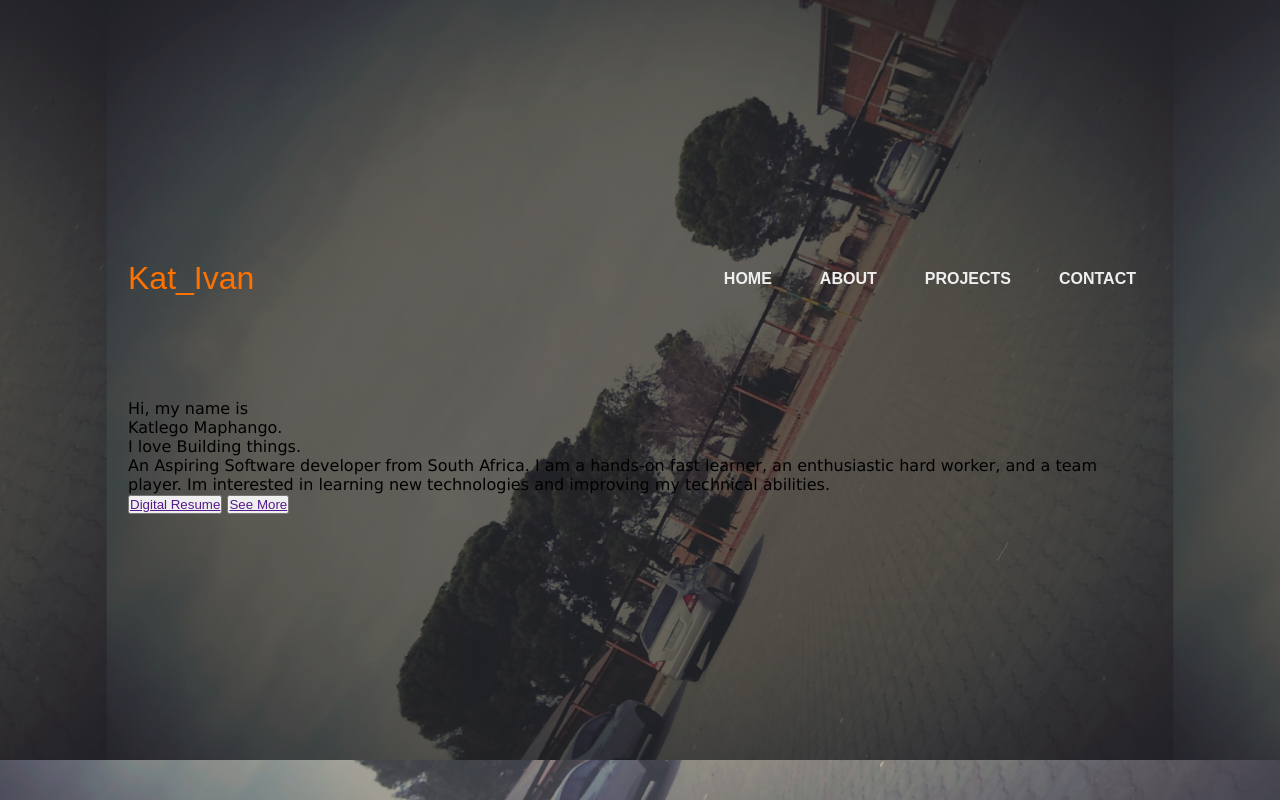
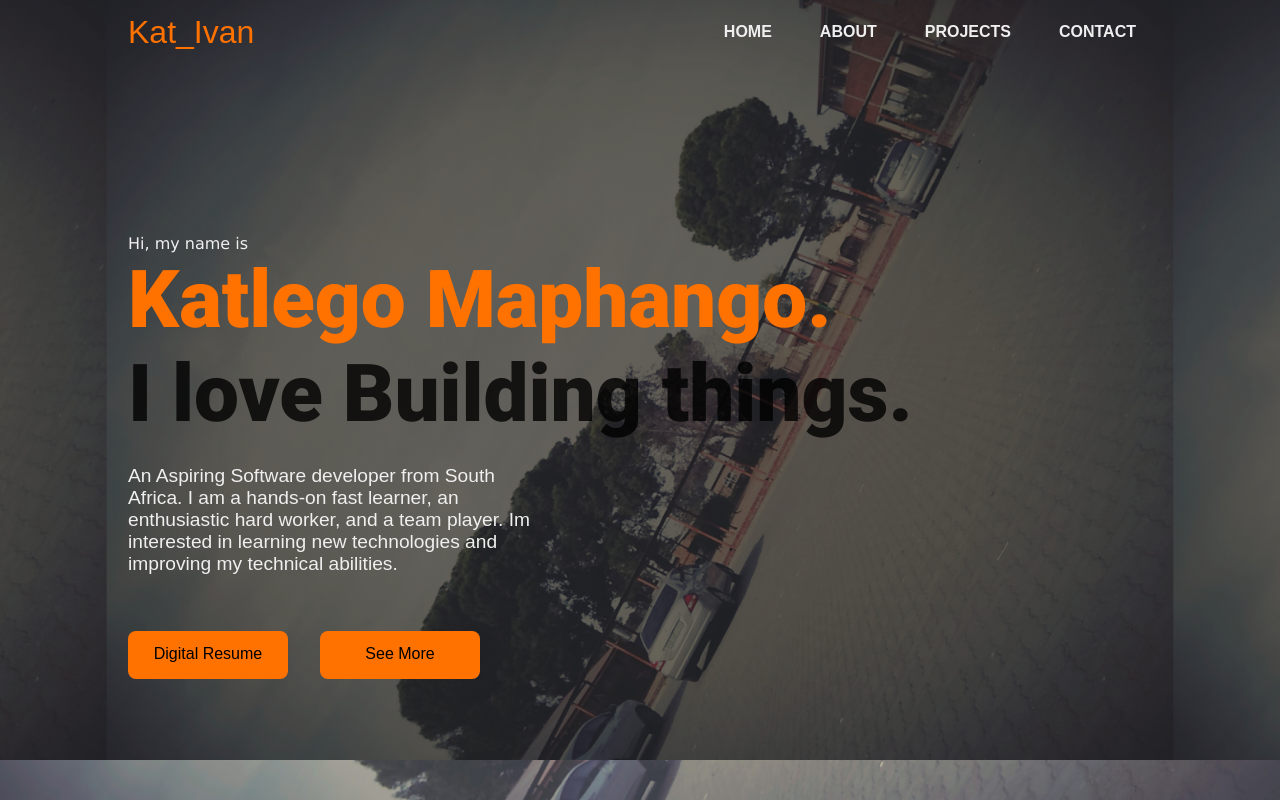
Before and after one commit to katlegomaphango/katlegomaphango.io, a plain HTML site: page kathub/index.html in a window 1280 px wide. Drawn offline with Linux system fonts and the light colour scheme.

Commit message:
styled the banner content

```diff
--- a/kathub/css/styles.css
+++ b/kathub/css/styles.css
@@ -87,3 +87,69 @@ body{
     transform: scale(90%);
 }
 /* end nav */
+
+/* hero content */
+.hero_content {
+    display: flex;
+    flex-direction: column;
+    justify-content: center;
+    gap: 1.5rem;
+    /* align-items: center; */
+    height: 80%;
+    max-height: 100%;
+    /* width: 80%; */
+    color: var(--font-clr-white);
+}
+.hero_content-header {
+    display: flex;
+    flex-direction: column;
+    /* gap: 1rem; */
+}
+.hero_tag {
+    display: flex;
+    flex-direction: column;
+    font-size: 5rem;
+    font-family: 'Roboto', sans-serif;
+    font-weight: bold;
+}
+.hero_tag-name {
+    color: var(--font-clr-gold);
+}
+.hero_tag-line {
+    color: rgba(0, 0, 0, 0.8);
+}
+.hero_content-body {
+    width: 40%;
+    font-family: var(--font-family);
+    font-size: 1.2rem;
+}
+.hero_btns {
+    margin-top: 2rem;
+    display: flex;
+    gap: 2rem;
+}
+.hero_btn-resume,
+.hero_btn-more {
+    /* padding: 0.8rem; */
+    width: 10rem;
+    height: 3rem;
+    border-radius: 0.5rem;
+    border: none;
+    background: var(--font-clr-gold);
+    transition: var(--transition);
+}
+.hero_btn-resume:hover,
+.hero_btn-more:hover {
+    background: var(--font-clr-white);
+    transform: scale(110%);
+}
+.hero_btns a {
+    text-decoration: none;
+    color: black;
+    background: transparent;
+    padding: 0.9rem 1.3rem;
+    font-size: 1rem;
+    width: 100%;
+    height: 100%;
+}
+/* end hero content */
```
